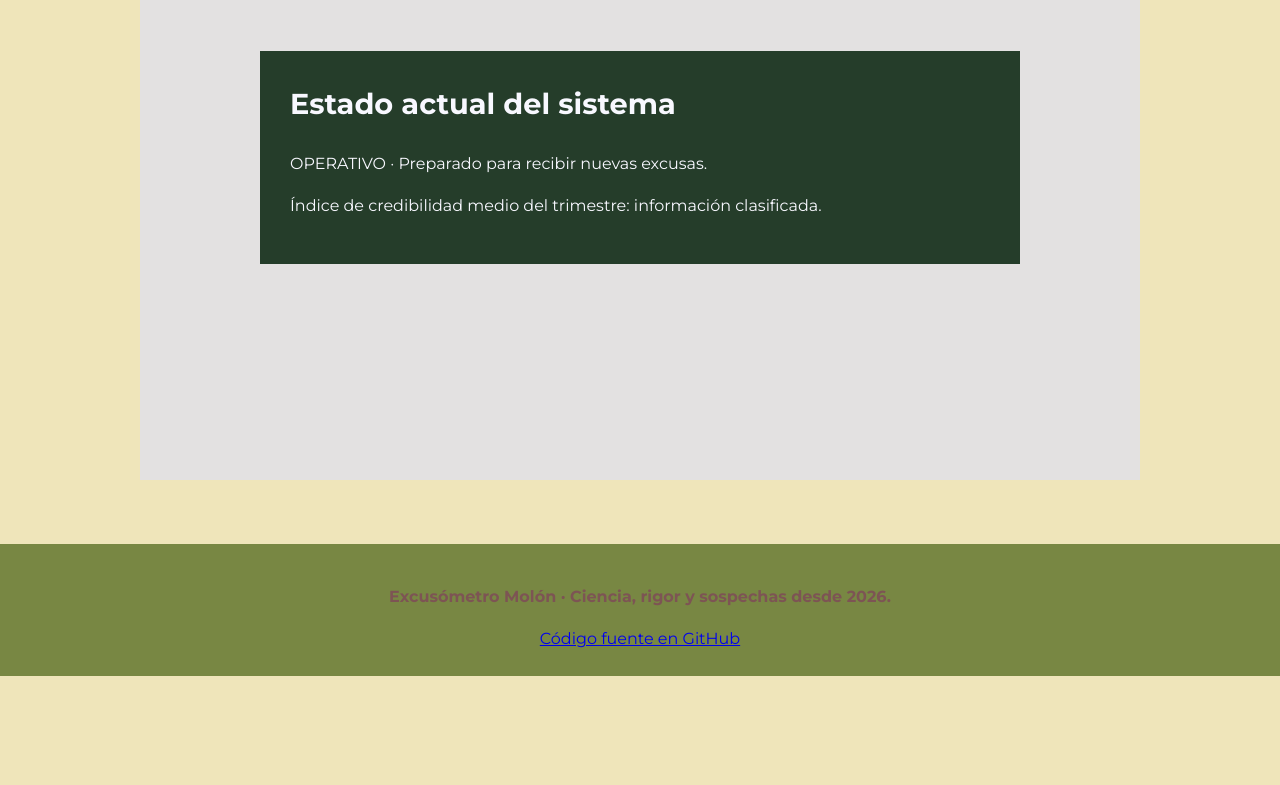
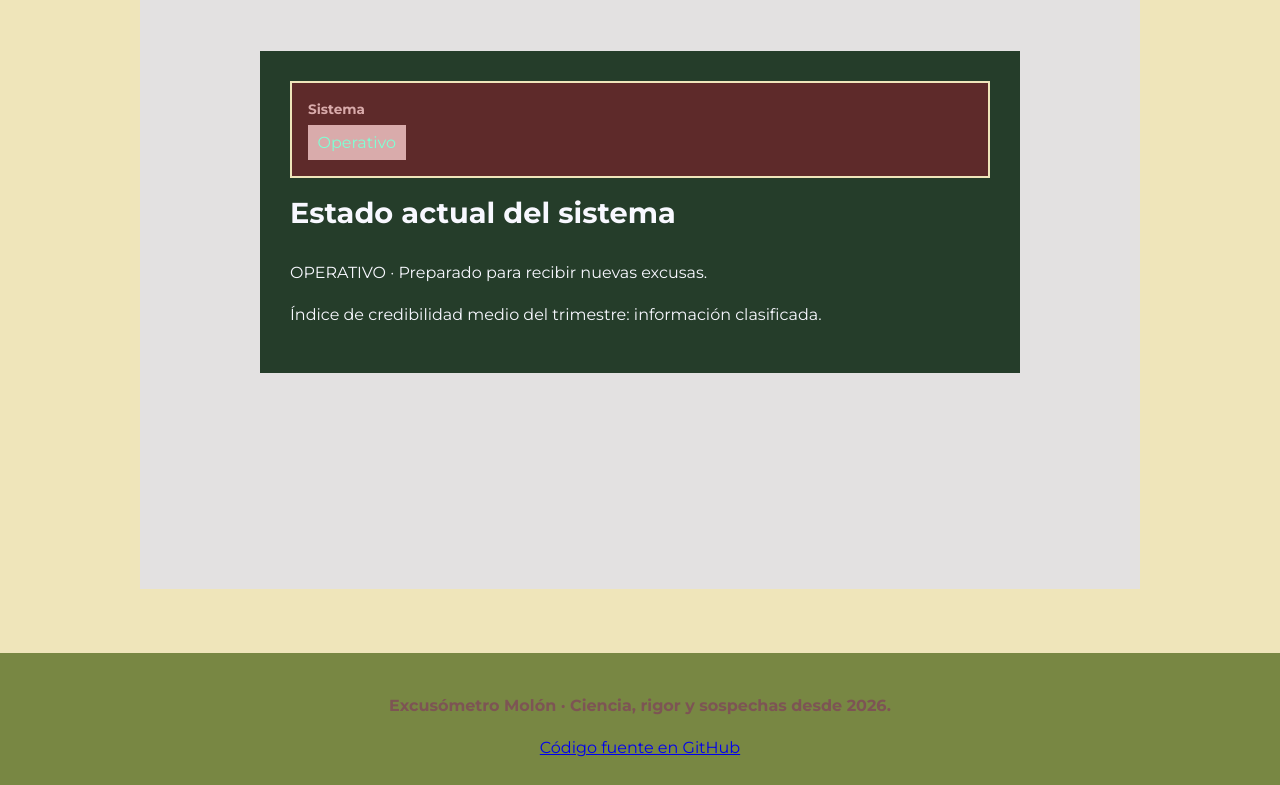
Before and after one commit to ericroyo/RoyoEric_Excusometro, a plain HTML site: page index.html in a window 1280 px wide. Shown: the part 3511-4296 px from the top of the page. Before the commit the page ends 4187 px from the top, so only its background shows below. Drawn offline with Linux system fonts and the light colour scheme.

Commit message:
sessió 2 desarrollo

```diff
--- a/estilos.css
+++ b/estilos.css
@@ -133,3 +133,38 @@ footer p {
     font-size: 0.9em;
     font-weight: 700;
 }
+.panel-estado{
+    margin-top: 1.5em;
+    display: flex;
+}
+.dato-estado{
+    background-color: #5e2a2a;
+    color: #d9abab;
+    padding: 1em;
+    margin-bottom: 0.75em;
+    border: 0.15em solid #efe5ba;
+    width: 100%;
+    box-sizing: border-box;
+}
+
+.etiqueta{
+    font-weight: 700;
+    display: block;
+    font-size: 0.85em;
+    margin-bottom: 0.3em;
+}
+
+.valor{
+    color: aquamarine;
+    display: inline-block;
+    background-color: #d9abab;
+    padding: 0.3em 0.6em;
+    border: 0,1em solid #c6d68a;
+}
+
+.nivel-credibilidad{
+    display: inline-block;
+    background-color: #b00020;
+    color: antiquewhite;
+    padding: 0.3em 0.6em;
+}
--- a/index.html
+++ b/index.html
@@ -103,6 +103,12 @@
 
         <section>
         <section id="estado">
+            <div class="panel estado">
+             <div class="dato-estado">
+                <span class="etiqueta">Sistema</span>
+                <span class="valor">Operativo</span>
+             </div>
+            </div>
             <h2>Estado actual del sistema</h2>
 
             <p>
```
